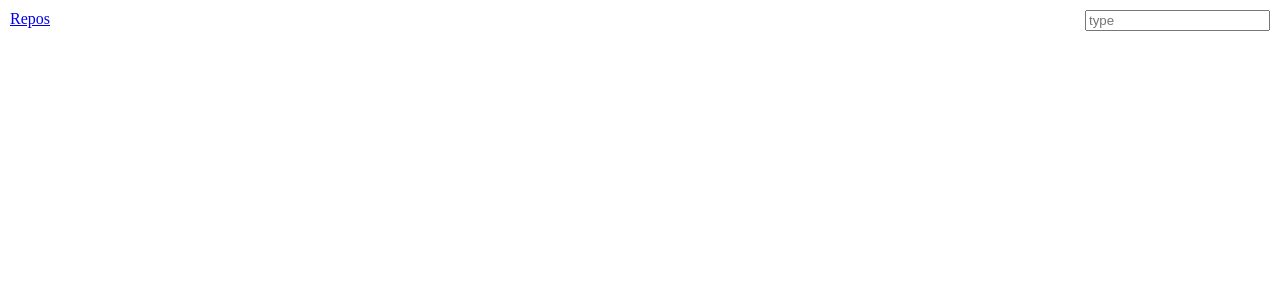
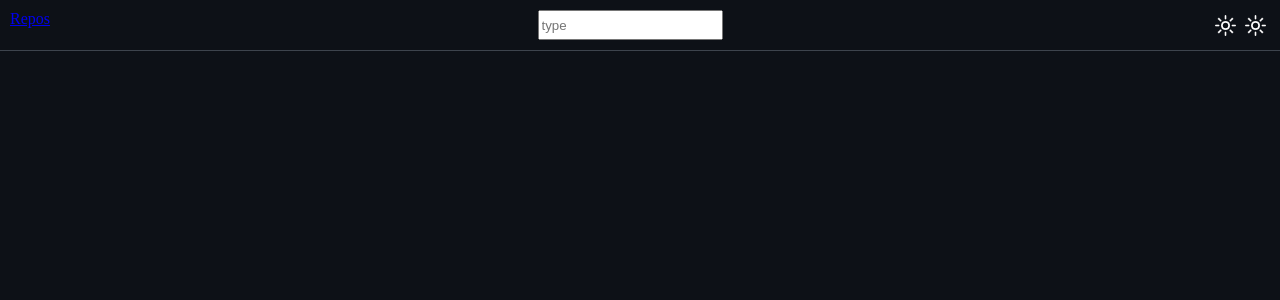
Before and after one commit to zhenghaoyang24/reposhub, a Vue app: page /home in a window 1280 px wide. Shown: the top 300 px of the page. Built offline with nearby package versions, Linux system fonts and the light colour scheme; the HTML template or start-up script is replaced by a standard one.

Commit message:
fix nav theme

```diff
--- a/src/App.vue
+++ b/src/App.vue
@@ -1,7 +1,12 @@
 <script setup lang="ts">
+import NavBar from "@/components/NavBar.vue";
+import {onBeforeMount} from "vue";
+import {useUserStore} from "@/stores/user.ts";
+const userStore = useUserStore();
+onBeforeMount(()=>{
+  userStore.storeGetTheme()
+})
 
-
-import NavBar from "@/components/NavBar.vue";
 </script>
 
 <template>
--- a/src/assets/base.less
+++ b/src/assets/base.less
@@ -4,7 +4,8 @@
 body,html{
   padding: 0;
   margin: 0;
-  background-color: var(--background-color);
+  background-color: var(--p-color);
+  transition: background-color @transition-time;
 }
 
 .justify-space-between{
--- a/src/assets/theme.less
+++ b/src/assets/theme.less
@@ -1,8 +1,14 @@
 @import "@/assets/variable.less";
 
 :root[theme="light"]{
-  --background-color: @p-color-dark;
+  --p-color: @p-color-light;
+  --p-text-color: @p-text-color-light;
+  --border-color: @box-border-color-light;
+  --theme-button-image: url('icons/aside-bar/theme-button-moon.png');
 }
 :root[theme="dark"]{
-  --background-color: @p-color-light;
+  --p-color: @p-color-dark;
+  --p-text-color: @p-text-color-dark;
+  --border-color: @box-border-color-dark;
+  --theme-button-image:url('icons/aside-bar/theme-button-son.png');
 }
--- a/src/assets/variable.less
+++ b/src/assets/variable.less
@@ -1,7 +1,11 @@
+@transition-time: 0.2s;
+@aside-bar-button-width:40px;
+
 @p-color-light:#fdfdfd;
 @p-color-dark:#0d1117;
 
 @p-text-color-dark:#fdfdfd;
 @p-text-color-light: #020202;
 
-@box-border-color: #7a7a7a;
+@box-border-color-dark: #3D444DFF;
+@box-border-color-light: #D1D9E0FF;
--- a/src/components/NavBar.vue
+++ b/src/components/NavBar.vue
@@ -1,4 +1,5 @@
 <script setup lang="ts">
+import ThemeChange from '@/components/ThemeChange.vue'
 
 </script>
 
@@ -6,6 +7,11 @@
   <nav class="navbar">
     <router-link to="/home">Repos</router-link>
     <input type="text" placeholder="type">
+    <div class="nav-ctrl">
+      <ThemeChange></ThemeChange>
+      <ThemeChange></ThemeChange>
+
+    </div>
 
 
   </nav>
@@ -14,9 +20,13 @@
 
 <style scoped lang="less">
 @import "@/assets/base.less";
+.nav-ctrl{
+  display: flex;
+}
 .navbar{
   .justify-space-between();
   padding: 10px;
+  border-bottom: 1px solid var(--border-color);
 }
 
 </style>
--- /dev/null
+++ b/src/components/ThemeChange.vue
@@ -0,0 +1,35 @@
+<script setup>
+import {useUserStore} from "@/stores/user.ts";
+const store = useUserStore();
+
+const changeThemeFn = () => {
+  if (store.dataTheme === 'dark') {
+    store.storeChangeTheme('light')
+  }else{
+    store.storeChangeTheme('dark')
+  }
+}
+</script>
+
+<template>
+  <button class="theme-button" @click="changeThemeFn"></button>
+</template>
+
+<style scoped lang="less">
+@import "@/assets/variable.less";
+
+.theme-button {
+  background-color: var(--p-color);
+  outline: none;
+  border: none;
+  background-image: var(--theme-button-image);
+  cursor: pointer;
+  width: calc(@aside-bar-button-width - 10px);
+  height: calc(@aside-bar-button-width - 10px);
+  background-position: center center;
+  background-size: 70% 70%;
+  background-repeat: no-repeat;
+  transition: all @transition-time;
+}
+
+</style>
--- a/src/stores/user.ts
+++ b/src/stores/user.ts
@@ -12,8 +12,18 @@ export const useUserStore = defineStore('user', () => {
                 dataTheme.value = 'light'
             }
         }
-        return {storeChangeTheme, dataTheme}
+    const storeGetTheme = ()=>{
+        if (dataTheme.value === 'dark') {
+            window.document.documentElement.setAttribute('theme', 'dark')
+        }else{
+            window.document.documentElement.setAttribute('theme', 'light')
+        }
+    }
+
+        return {storeChangeTheme, dataTheme,storeGetTheme}
     }, {
-        persist: true
+        persist: {
+            pick:['dataTheme']
+        }
     }
 )
```
Also changed, not shown: src/assets/icons/aside-bar/theme-button-moon.png (added), src/assets/icons/aside-bar/theme-button-son.png (added).
